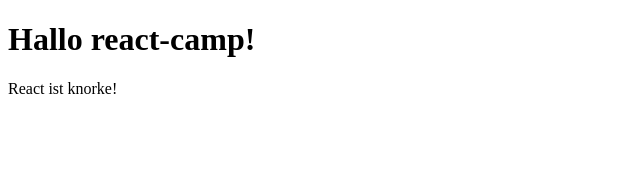
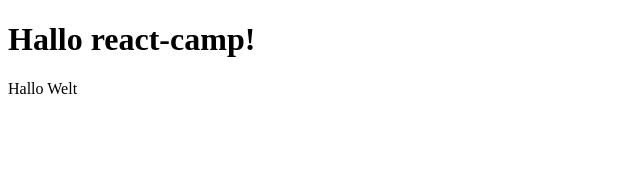
Before and after one commit to SuoraGmbH/react-camp-2023-06-berlin, a React (Create React App) app: page / in a window 1280 px wide. Shown: the top 170 px of the page, without its empty margins (0-640 px from the left). Built offline with nearby package versions, Linux system fonts and the light colour scheme.

Commit message:
introduce prop for timeentry

```diff
--- a/src/App.tsx
+++ b/src/App.tsx
@@ -1,15 +1,19 @@
 import TimeEntryView from "./components/TimeEntryView";
 import React from "react";
+import TimeEntry from "./domain/TimeEntry";
 
 export default function App() {
-  const timeEntryViewProps: React.ComponentProps<typeof TimeEntryView> = {
-    comment: "React ist knorke!",
+  const timeEntry: TimeEntry = {
+    start: new Date(),
+    end: new Date(),
+    comment: "Hallo Welt",
+    id: "sdhiaj9das9udjsaj9ußdsa",
   };
 
   return (
     <>
       <h1>Hallo react-camp!</h1>
-      <TimeEntryView {...timeEntryViewProps} />
+      <TimeEntryView timeEntry={timeEntry} />
     </>
   );
 }
--- a/src/components/TimeEntryView.tsx
+++ b/src/components/TimeEntryView.tsx
@@ -1,11 +1,12 @@
 import React from "react";
+import TimeEntry from "../domain/TimeEntry";
 
 interface Props {
-  comment: string;
+  timeEntry: TimeEntry;
 }
 
-const TimeEntryView: React.FunctionComponent<Props> = ({ comment }) => {
-  return <div>{comment}</div>;
+const TimeEntryView: React.FunctionComponent<Props> = ({ timeEntry }) => {
+  return <div>{timeEntry.comment}</div>;
 };
 
 export default TimeEntryView;
```
